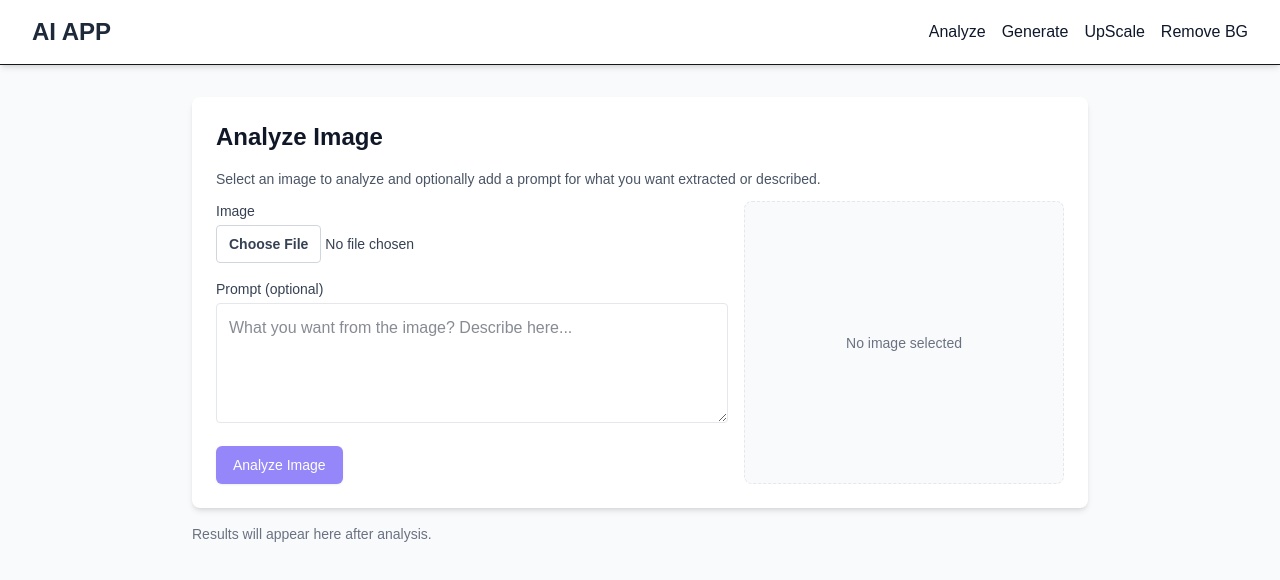
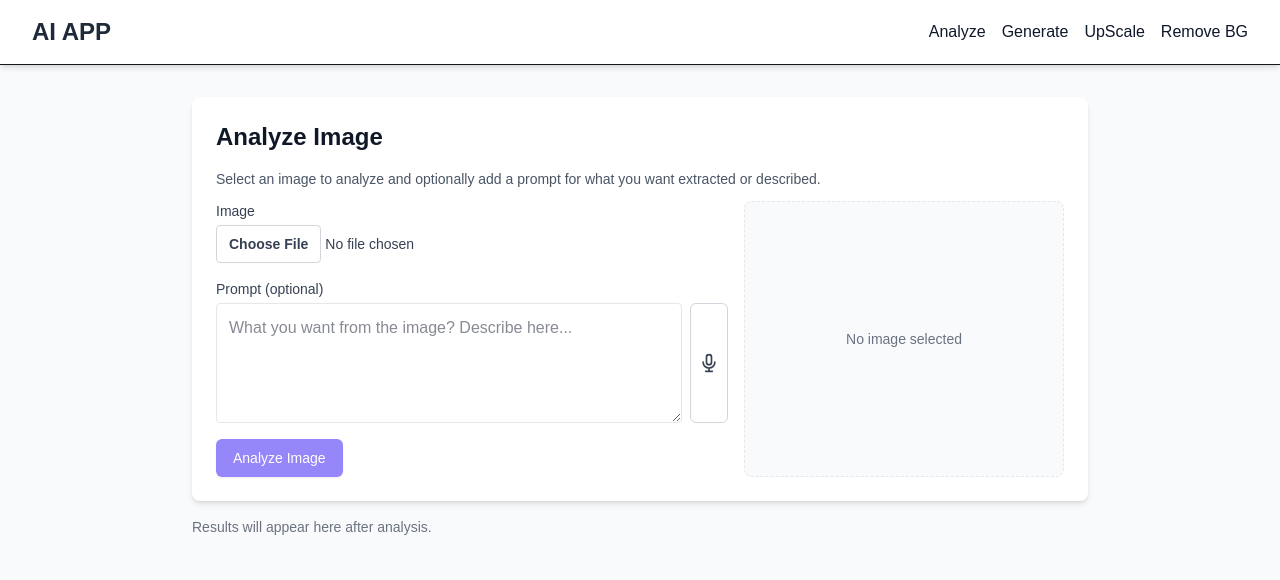
Before and after one commit to YuSuBH/imAIger, a Next.js app in the folder web/: page /analyze in a window 1280 px wide. Shown: the top 580 px of the page. Built offline with nearby package versions, Linux system fonts and the light colour scheme.

Commit message:
Add voice input feature

```diff
--- a/web/app/analyze/page.tsx
+++ b/web/app/analyze/page.tsx
@@ -2,6 +2,7 @@
 
 import Image from "next/image";
 import { useState } from "react";
+import VoiceInput from "@/components/VoiceInput";
 
 export default function AnalyzePage() {
   const [selectedImage, setSelectedImage] = useState<string>("");
@@ -92,12 +93,20 @@ export default function AnalyzePage() {
                 <label className="block text-sm font-medium text-gray-700 mb-1">
                   Prompt (optional)
                 </label>
-                <textarea
-                  placeholder="What you want from the image? Describe here..."
-                  value={query}
-                  onChange={(e) => setQuery(e.target.value)}
-                  className="w-full min-h-[120px] p-3 border border-gray-200 rounded resize-vertical focus:outline-none focus:ring-2 focus:ring-indigo-200"
-                ></textarea>
+                <div className="flex gap-2">
+                  <textarea
+                    placeholder="What you want from the image? Describe here..."
+                    value={query}
+                    onChange={(e) => setQuery(e.target.value)}
+                    className="flex-1 min-h-[120px] p-3 border border-gray-200 rounded resize-vertical focus:outline-none focus:ring-2 focus:ring-indigo-200"
+                  ></textarea>
+                  <VoiceInput
+                    onTranscript={(text) =>
+                      setQuery((prev) => prev + " " + text)
+                    }
+                    disabled={loading}
+                  />
+                </div>
               </div>
 
               <div className="mt-4">
--- a/web/app/generate/page.tsx
+++ b/web/app/generate/page.tsx
@@ -2,6 +2,7 @@
 
 import Image from "next/image";
 import { useState } from "react";
+import VoiceInput from "@/components/VoiceInput";
 
 export default function GeneratePage() {
   const [prompt, setPrompt] = useState("");
@@ -67,12 +68,18 @@ export default function GeneratePage() {
           <label className="block text-sm font-medium text-gray-700 mb-1">
             Prompt
           </label>
-          <textarea
-            placeholder="A futuristic city at sunset with flying cars..."
-            value={prompt}
-            onChange={(e) => setPrompt(e.target.value)}
-            className="w-full min-h-[140px] p-3 border border-gray-200 rounded resize-vertical focus:outline-none focus:ring-2 focus:ring-indigo-200"
-          ></textarea>
+          <div className="flex gap-2">
+            <textarea
+              placeholder="A futuristic city at sunset with flying cars..."
+              value={prompt}
+              onChange={(e) => setPrompt(e.target.value)}
+              className="flex-1 min-h-[140px] p-3 border border-gray-200 rounded resize-vertical focus:outline-none focus:ring-2 focus:ring-indigo-200"
+            ></textarea>
+            <VoiceInput
+              onTranscript={(text) => setPrompt((prev) => prev + " " + text)}
+              disabled={loading}
+            />
+          </div>
 
           <div className="mt-4 flex items-center gap-3">
             <button
--- /dev/null
+++ b/web/components/VoiceInput.tsx
@@ -0,0 +1,156 @@
+"use client";
+
+import { useEffect, useState } from "react";
+
+interface VoiceInputProps {
+  onTranscript: (text: string) => void;
+  disabled?: boolean;
+  language?: string;
+}
+
+export default function VoiceInput({
+  onTranscript,
+  disabled = false,
+  language = "en-US",
+}: VoiceInputProps) {
+  const [isListening, setIsListening] = useState(false);
+  const [isSupported, setIsSupported] = useState(false);
+
+  useEffect(() => {
+    // Check if browser supports Speech Recognition
+    if (
+      typeof window !== "undefined" &&
+      ("SpeechRecognition" in window || "webkitSpeechRecognition" in window)
+    ) {
+      setIsSupported(true);
+    }
+  }, []);
+
+  const startListening = () => {
+    if (!isSupported || disabled) return;
+
+    const SpeechRecognition =
+      window.SpeechRecognition || window.webkitSpeechRecognition;
+    const recognition = new SpeechRecognition();
+
+    recognition.continuous = false;
+    recognition.interimResults = false;
+    recognition.lang = language;
+
+    recognition.onstart = () => {
+      setIsListening(true);
+    };
+
+    recognition.onresult = (event: SpeechRecognitionEvent) => {
+      const transcript = event.results[0][0].transcript;
+      onTranscript(transcript);
+    };
+
+    recognition.onerror = (event: SpeechRecognitionErrorEvent) => {
+      console.error("Speech recognition error:", event.error);
+      setIsListening(false);
+    };
+
+    recognition.onend = () => {
+      setIsListening(false);
+    };
+
+    recognition.start();
+  };
+
+  if (!isSupported) {
+    return null; // Don't render if not supported
+  }
+
+  return (
+    <button
+      type="button"
+      onClick={startListening}
+      disabled={disabled || isListening}
+      className={`inline-flex items-center justify-center p-2 rounded-md border ${
+        isListening
+          ? "bg-red-50 border-red-300 text-red-600"
+          : "bg-white border-gray-300 text-gray-700 hover:bg-gray-50"
+      } disabled:opacity-50 disabled:cursor-not-allowed transition-colors`}
+      title={isListening ? "Listening..." : "Click to speak"}
+    >
+      {isListening ? (
+        <svg
+          className="w-5 h-5 animate-pulse"
+          fill="currentColor"
+          viewBox="0 0 24 24"
+        >
+          <path d="M12 15c1.66 0 3-1.34 3-3V6c0-1.66-1.34-3-3-3S9 4.34 9 6v6c0 1.66 1.34 3 3 3z" />
+          <path d="M17 11c0 2.76-2.24 5-5 5s-5-2.24-5-5H5c0 3.53 2.61 6.43 6 6.92V21h2v-3.08c3.39-.49 6-3.39 6-6.92h-2z" />
+        </svg>
+      ) : (
+        <svg
+          className="w-5 h-5"
+          fill="none"
+          stroke="currentColor"
+          viewBox="0 0 24 24"
+        >
+          <path
+            strokeLinecap="round"
+            strokeLinejoin="round"
+            strokeWidth={2}
+            d="M19 11a7 7 0 01-7 7m0 0a7 7 0 01-7-7m7 7v4m0 0H8m4 0h4m-4-8a3 3 0 01-3-3V5a3 3 0 116 0v6a3 3 0 01-3 3z"
+          />
+        </svg>
+      )}
+    </button>
+  );
+}
+
+// Type declarations for Web Speech API
+declare global {
+  interface Window {
+    SpeechRecognition: new () => SpeechRecognition;
+    webkitSpeechRecognition: new () => SpeechRecognition;
+  }
+
+  interface SpeechRecognition extends EventTarget {
+    continuous: boolean;
+    interimResults: boolean;
+    lang: string;
+    onstart: ((this: SpeechRecognition, ev: Event) => void) | null;
+    onresult:
+      | ((this: SpeechRecognition, ev: SpeechRecognitionEvent) => void)
+      | null;
+    onerror:
+      | ((this: SpeechRecognition, ev: SpeechRecognitionErrorEvent) => void)
+      | null;
+    onend: ((this: SpeechRecognition, ev: Event) => void) | null;
+    start(): void;
+    stop(): void;
+    abort(): void;
+  }
+
+  interface SpeechRecognitionEvent extends Event {
+    readonly results: SpeechRecognitionResultList;
+    readonly resultIndex: number;
+  }
+
+  interface SpeechRecognitionResultList {
+    readonly length: number;
+    item(index: number): SpeechRecognitionResult;
+    [index: number]: SpeechRecognitionResult;
+  }
+
+  interface SpeechRecognitionResult {
+    readonly length: number;
+    item(index: number): SpeechRecognitionAlternative;
+    [index: number]: SpeechRecognitionAlternative;
+    readonly isFinal: boolean;
+  }
+
+  interface SpeechRecognitionAlternative {
+    readonly transcript: string;
+    readonly confidence: number;
+  }
+
+  interface SpeechRecognitionErrorEvent extends Event {
+    readonly error: string;
+    readonly message: string;
+  }
+}
```
